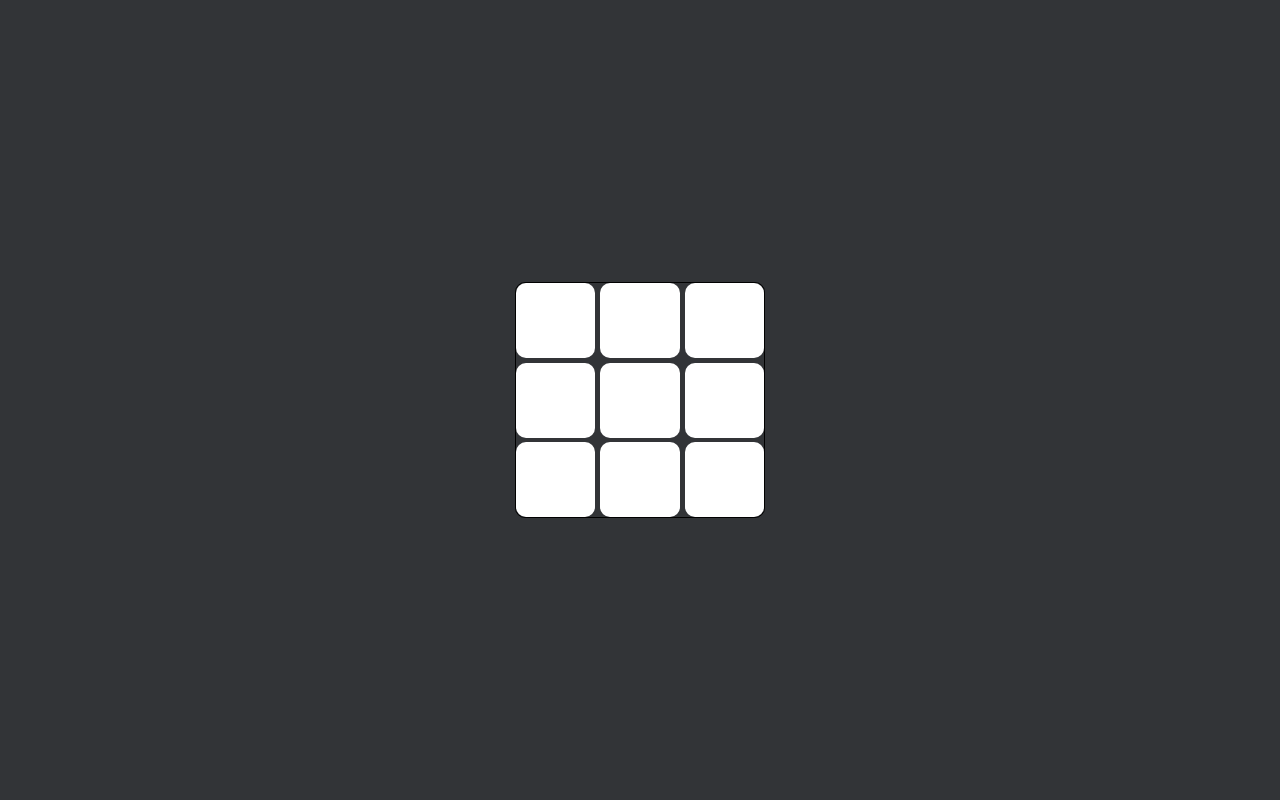
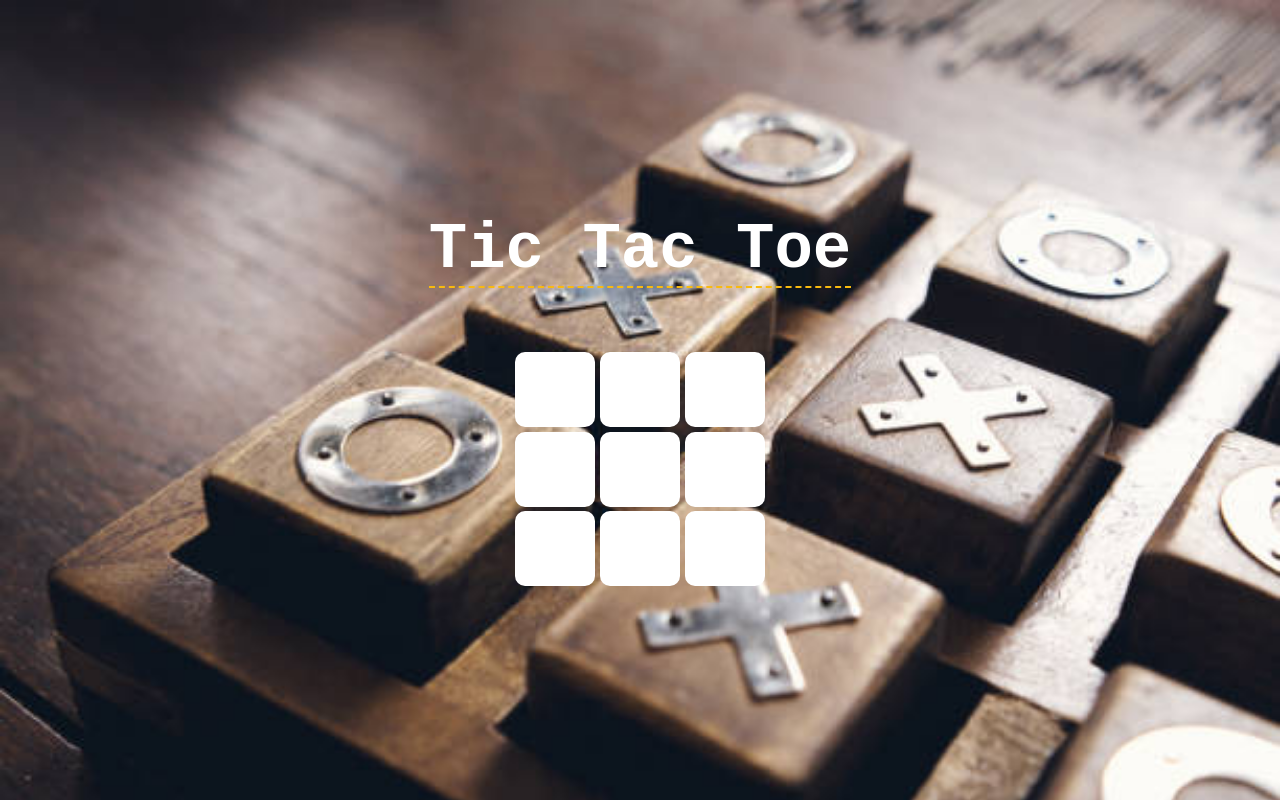
Before and after one commit to Alone-07/Tic-Tac-Toe, a website with bundled scripts: page index.html in a window 1280 px wide. Built offline with nearby package versions, Linux system fonts and the light colour scheme.

Commit message:
added background and logo

```diff
--- a/index.html
+++ b/index.html
@@ -12,6 +12,9 @@
 </head>
 
 <body>
+    <header>
+        <h1 class="logo">Tic Tac Toe</h1>
+    </header>
     <div class="container">
         <div class="box" data-row1="" data-column1="" data-cross1=""></div>
         <div class="box" data-row1="" data-column2=""></div>
--- a/style.css
+++ b/style.css
@@ -44,7 +44,11 @@ body {
   display: flex;
   justify-content: center;
   align-items: center;
-  font-family: sans-serif;
+  flex-flow: column;
+  font-family: "Courier New", Courier, monospace;
+  background-image: url(/gettyimages-1012087204-612x612.jpg);
+  background-repeat: no-repeat;
+  background-size: cover;
 }
 .container {
   display: grid;
@@ -53,7 +57,7 @@ body {
   grid-gap: 0.3rem;
   border-radius: 10px;
   width: min(250px, 90%);
-  border: 1px solid black;
+  margin: 0 auto;
 }
 .container .box {
   /* width: 75px;
@@ -102,3 +106,14 @@ body {
     opacity: 1;
   }
 }
+.logo {
+  margin-bottom: 4rem;
+  background-color: white;
+  background-size: cover;
+  background-clip: text;
+  -webkit-background-clip: text;
+  color: transparent;
+  font-weight: 900;
+  font-size: 64px;
+  border-bottom: 2px dashed rgb(248, 186, 15);
+}
```
Also changed, not shown: gettyimages-1012087204-612x612.jpg (added).
